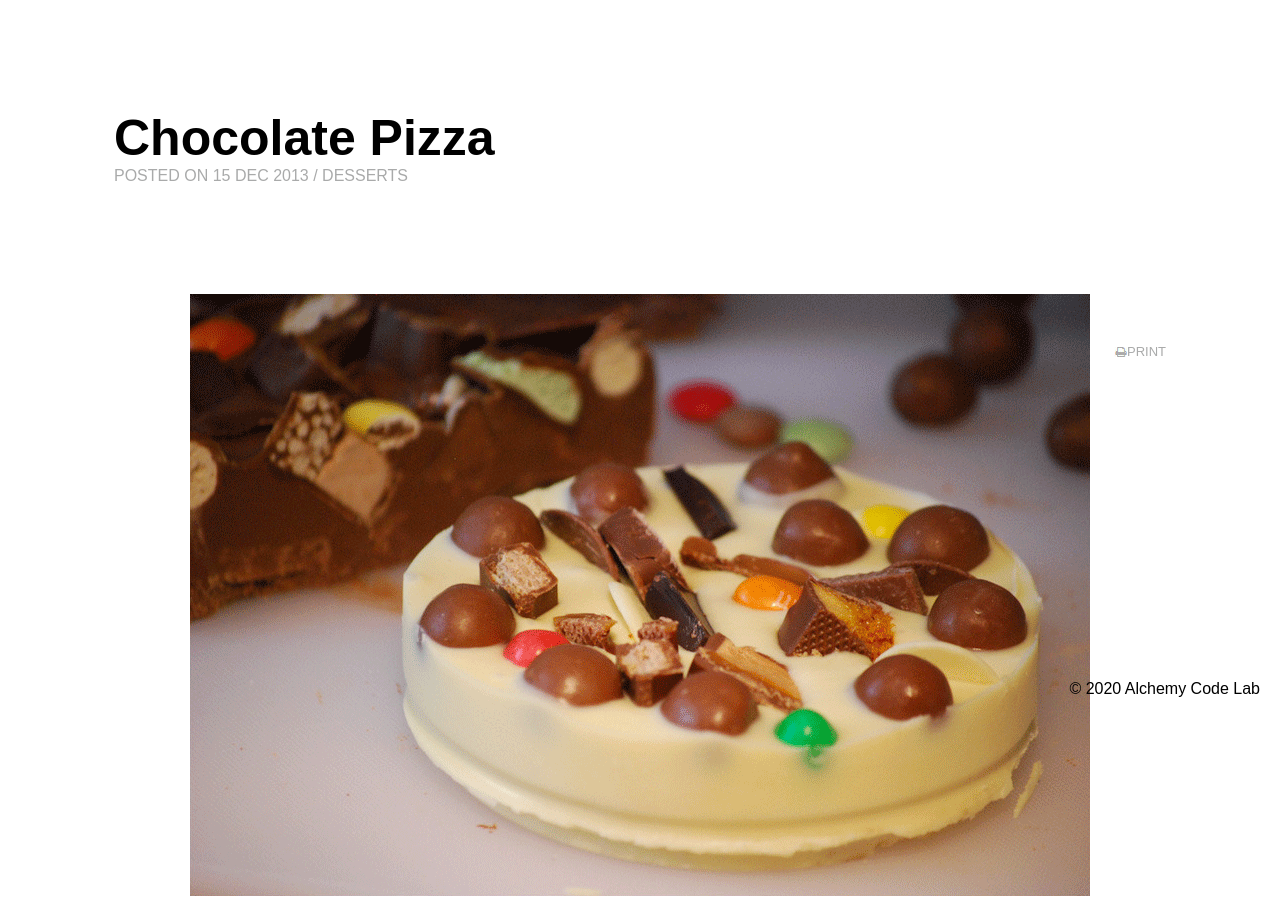
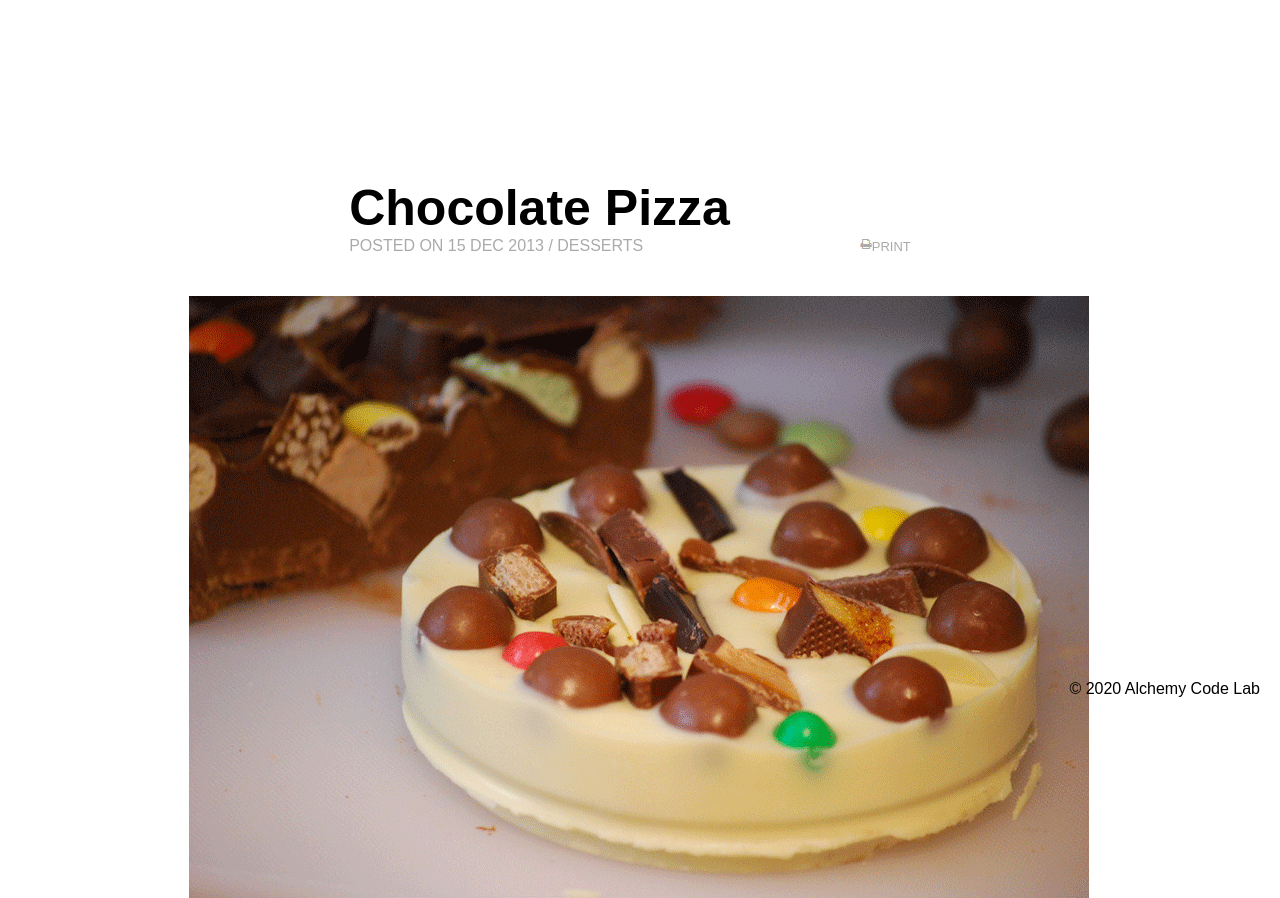
Before and after one commit to Joseph-L-Davis/Lab-10a-chocolate-pizza, a plain HTML site: page index.html in a window 1280 px wide. Shown: the part 95-993 px from the top of the page. Drawn offline with Linux system fonts and the light colour scheme.

Commit message:
switched to grid instead of flex

```diff
--- a/index.html
+++ b/index.html
@@ -41,6 +41,10 @@
             </div>
         </section>
 
+        <section class="words" id="words">
+            <p>For the fig-swirl: Melt butter</p>
+        </section>
+
         <section id="image" class="image">
             <img src="assets/choco-pizza.png" alt="">
         </section>
--- a/styles/style.css
+++ b/styles/style.css
@@ -24,7 +24,7 @@ body {
 main {
     padding: 5%;
     display: grid;
-    grid-template-columns: 1f;
+    grid-template-columns: 10% 80% 10%;
     grid-template-rows: 10% 50% 20% 20%;
     margin-bottom: calc(var(--footer-height));
     margin-left: 50px;
@@ -43,9 +43,7 @@ main {
     color: rgb(169, 170, 170);
 }
 
-#print {
-    justify-content: flex-end;
-}
+#print {}
 
 
 header {
@@ -61,13 +59,19 @@ header {
     display: flex;
     justify-content: flex-start;
     flex-direction: column;
+    grid-column: 2;
+    grid-row: 2;
+    margin-left: 130px;
 }
 
 .print {
-    grid-column: ;
+    grid-column: 2;
+    grid-row: 2;
     display: flex;
-    align-items: center;
+    align-items: flex-start;
     justify-content: flex-end;
+    margin-right: 75px;
+    margin-top: 30px;
     font-size: small;
     color: rgb(169, 170, 170);
 }
@@ -76,7 +80,14 @@ header {
     display: flex;
     align-items: center;
     justify-content: center;
+    grid-column: 2;
+    grid-row: 3;
     /* margin-top: 50px; */
+}
+
+.words {
+    grid-column: 2;
+    grid-row: 8;
 }
 
 .gutter-left {
@@ -107,17 +118,8 @@ h2 {
     margin-right: 20px;
 }
 
-.main-logo {
-    animation: pulse 5s infinite ease-in-out;
-}
 
-/* header img {
-    height: var(--header-height); */
-}
 
-p {
-    margin: var(--gutter);
-}
 
 footer {
     position: fixed;
```
